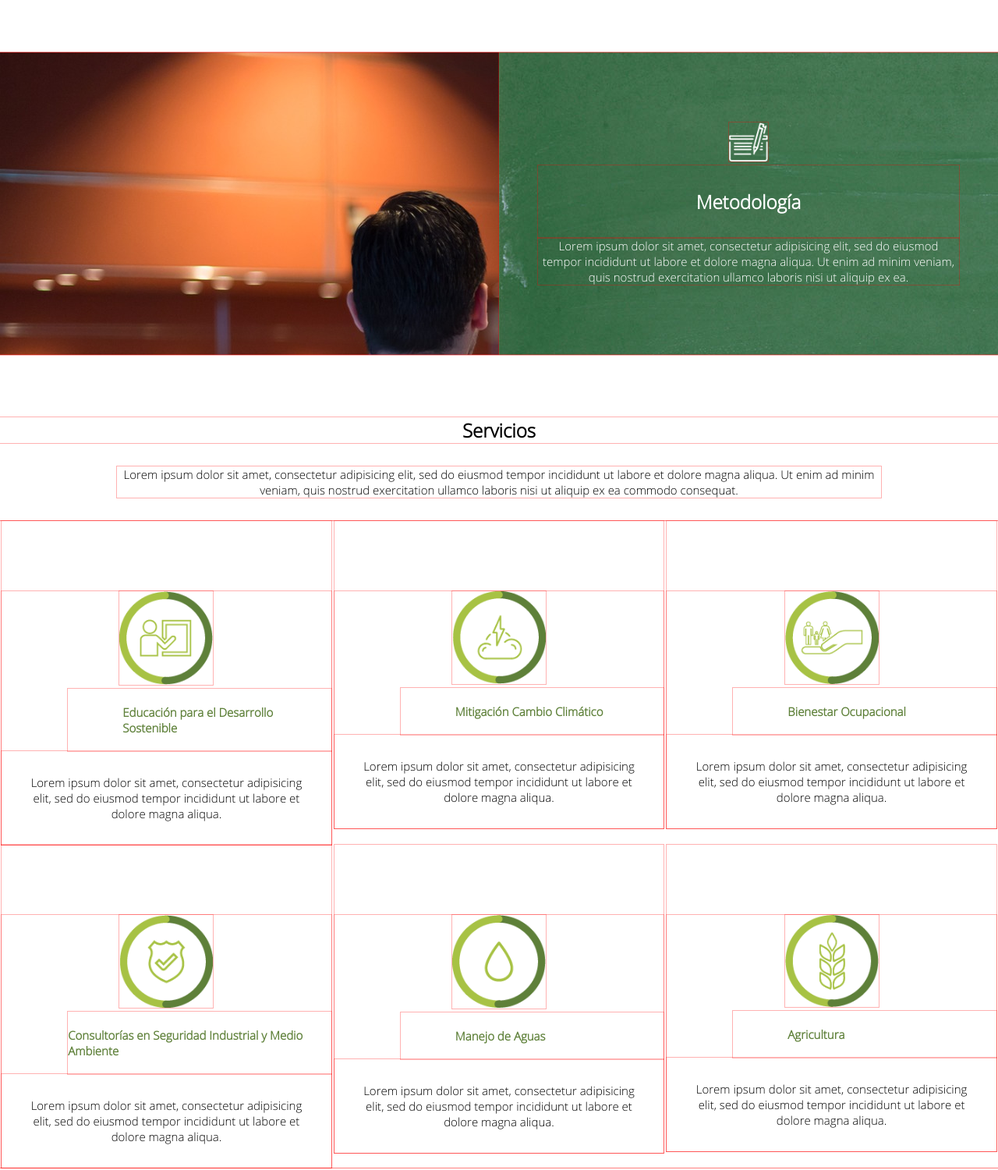
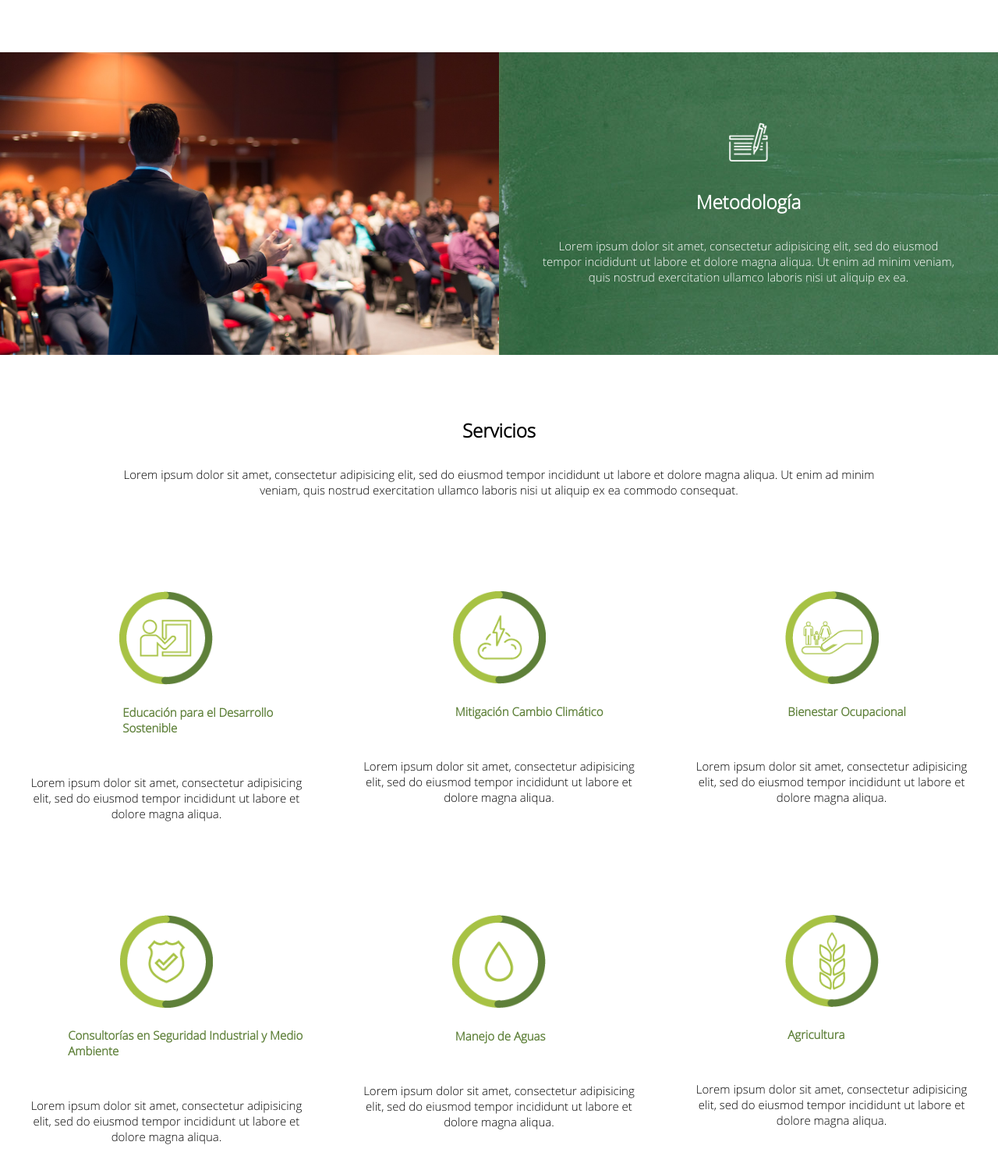
Before and after one commit to SaraGabriela/Lab-E-Comunidad, a plain HTML site: page index.html in a window 1280 px wide. Shown: the part 1091-2591 px from the top of the page at 78% size. Drawn offline with Linux system fonts and the light colour scheme.

Commit message:
Metodologia corregido

```diff
--- a/css/main.css
+++ b/css/main.css
@@ -1,5 +1,6 @@
-*{outline:1px solid rgba(255,0,0,0.3);
-}
+/**{
+	outline:1px solid rgba(255,0,0,0.3);
+}*/
 .lista-sin-estilo{list-style-type: none;}/*--->Para todas las listas sin estilo*/
 .texto-gris-oscuro{color:#727272;}
 img{width: 100%;}
@@ -24,7 +25,7 @@ img{width: 100%;}
 
 /*CSS de metodologia*/
 .metodo{margin:0px; max-height: 388px; overflow: hidden;}
-.metodo div:first-child{background-image: url('../img/metodo.jpg'); height: 408px;}
+.metodo div:first-child{background-image: url('../img/metodo.jpg'); height: 408px; background-size: cover;}
 .metodo div:last-child{background-image: url('../img/fondo.jpg'); padding: 90px 50px 90px 50px;}
 .metodo div:last-child img{max-width: 50px;}
 .metodo div h1{padding-top: 30px; padding-bottom: 30px;}
@@ -37,8 +38,7 @@ img{width: 100%;}
 .servicios div ul li {padding-top: 90px; vertical-align: top; display: inline-block; width:33%;}
 .servicios div ul li h3{padding: 20px 70px 20px 70px; color: #5E8039;}
 .servicios div ul li:nth-child(4) h3{padding-left: 0px; padding-right: 0px;}
-<<<<<<< HEAD
-.servicios div ul li p{text-align: justify; padding: 30px; font-size: 15px;}
+.servicios div ul li p{ padding: 30px; font-size: 15px;}
 /* CSS de proyectos */
 .proyectos{
 	background: #5E8039;
```
